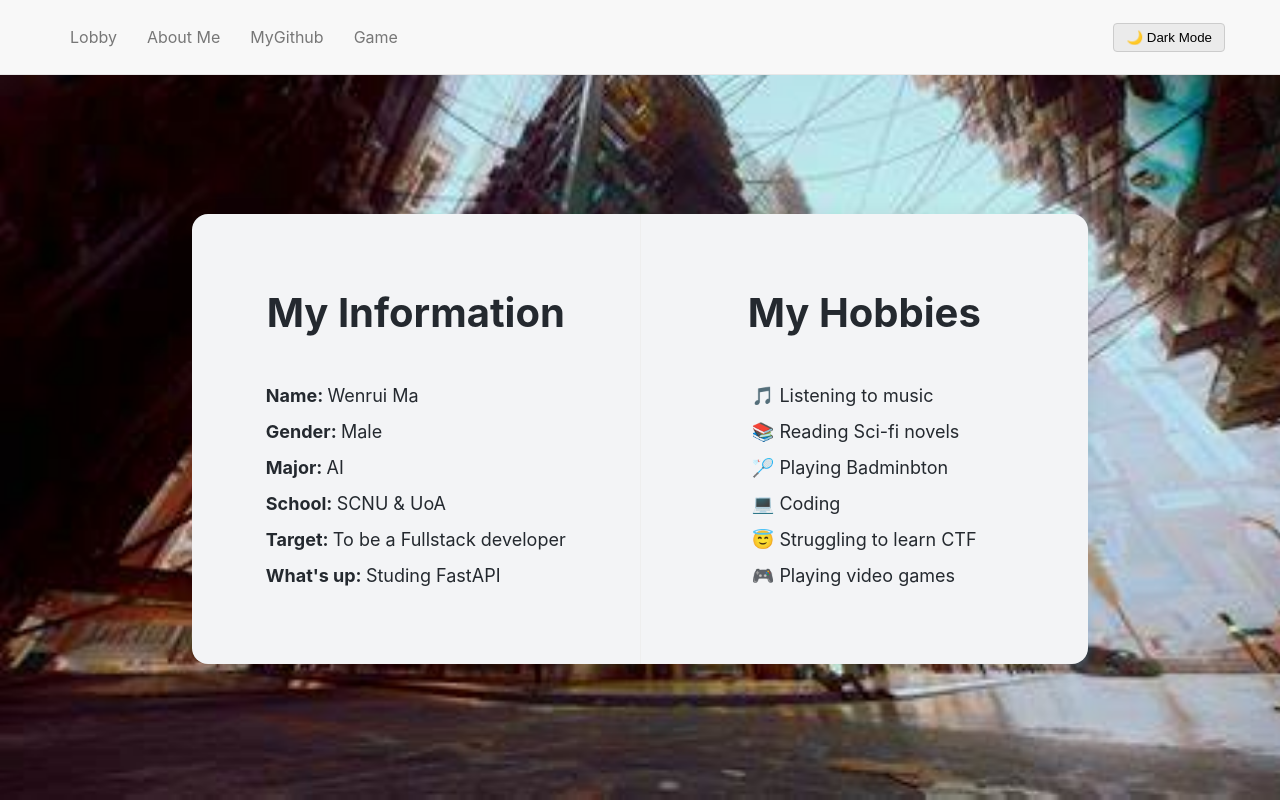
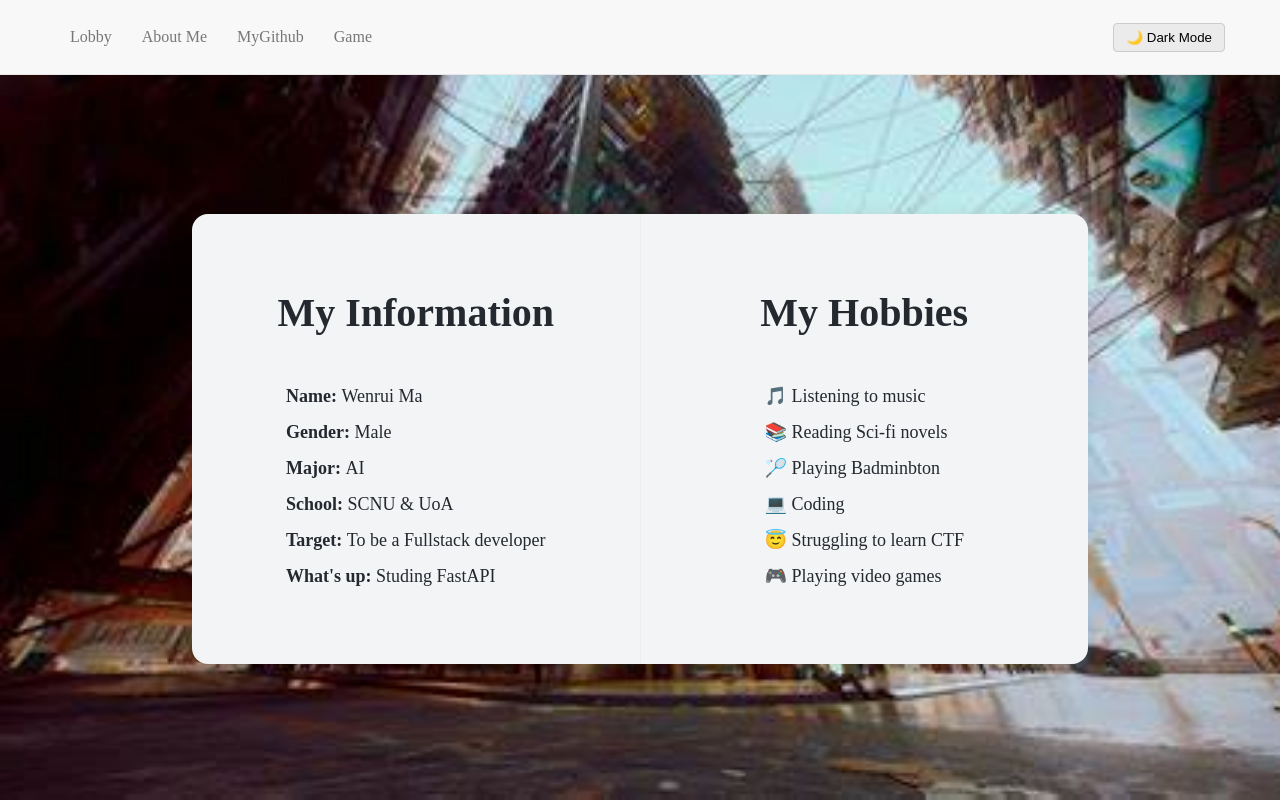
Before and after one commit to MCandOTHER/WebCoursework-NoBootstrapVersion, a website: page public/index.html in a window 1280 px wide. Shown: the top 800 px of the page. Drawn offline with Linux system fonts and the light colour scheme.

Commit message:
删除了font

```diff
--- a/public/css/style.css
+++ b/public/css/style.css
@@ -6,7 +6,6 @@
 }
 
 body {
-  font-family: -apple-system, BlinkMacSystemFont, "Segoe UI", Roboto, "Helvetica Neue", Arial, sans-serif;
   line-height: 1.5;
   color: #333;
 }
```
